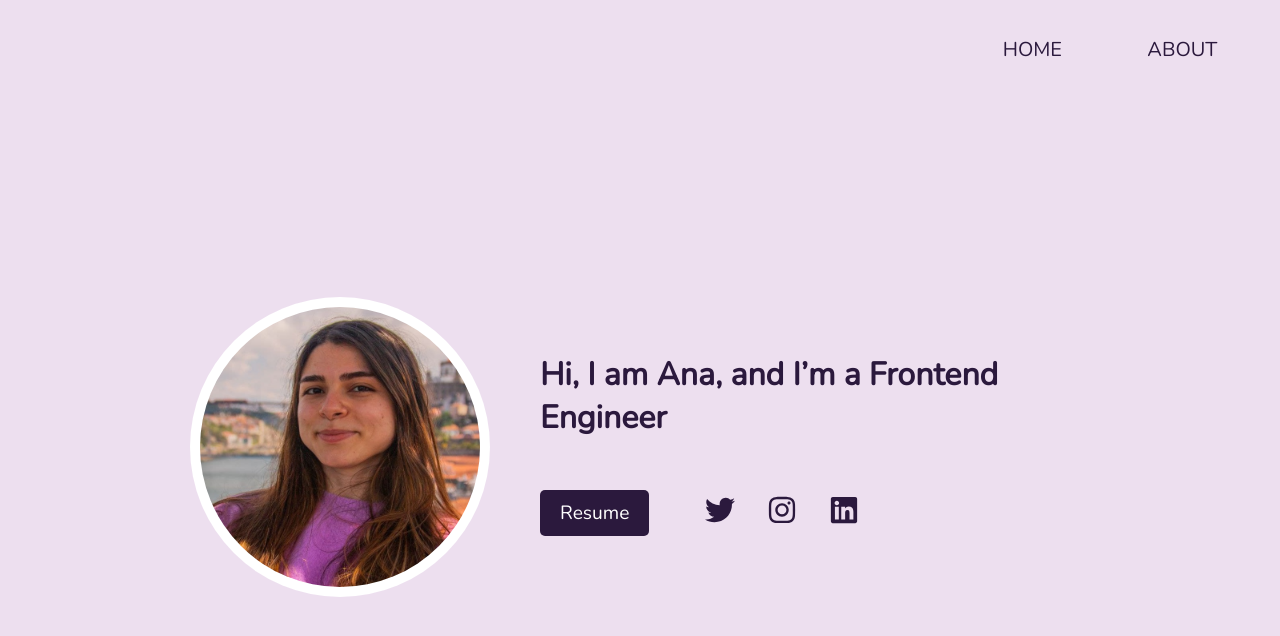
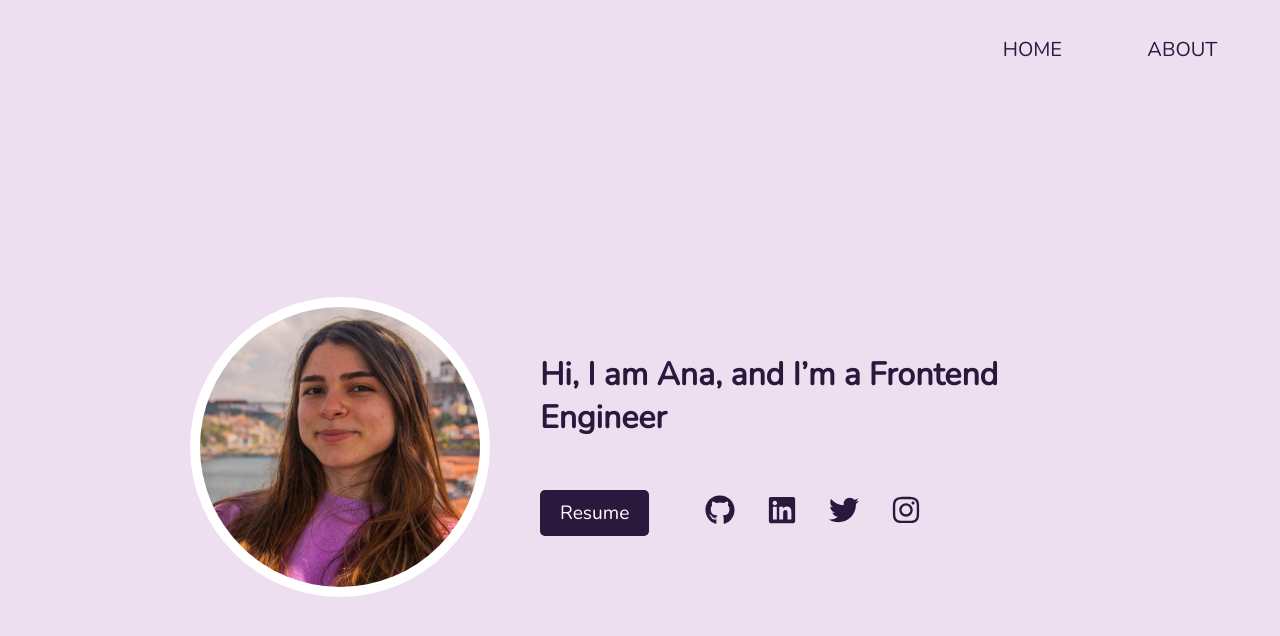
Before and after one commit to apvale/portfolio-next-gen, a Next.js app: page / in a window 1280 px wide. Shown: the top 636 px of the page. Built offline with nearby package versions, Linux system fonts and the light colour scheme.

Commit message:
add github icon to social list

```diff
--- a/pages/components/Home.jsx
+++ b/pages/components/Home.jsx
@@ -1,7 +1,7 @@
 import styles from "../../styles/styles.module.css";
 import Image from "next/image";
 import Header from "./Header.jsx";
-import { FaLinkedin, FaTwitter, FaInstagram } from "react-icons/fa";
+import { FaLinkedin, FaTwitter, FaInstagram, FaGithub } from "react-icons/fa";
 
 export default function Home() {
   return (
@@ -29,6 +29,22 @@ export default function Home() {
                     <li className={styles["social-item"]}>
                       <a
                         className={styles["social-link"]}
+                        href="https://github.com/apvale"
+                      >
+                        <FaGithub size={30} />
+                      </a>
+                    </li>
+                    <li className={styles["social-item"]}>
+                      <a
+                        className={styles["social-link"]}
+                        href="https://www.linkedin.com/in/anapaulavale/"
+                      >
+                        <FaLinkedin size={30} />
+                      </a>
+                    </li>
+                    <li className={styles["social-item"]}>
+                      <a
+                        className={styles["social-link"]}
                         href="https://twitter.com/apvale"
                       >
                         <FaTwitter size={30} />
@@ -42,14 +58,6 @@ export default function Home() {
                         <FaInstagram size={30} />
                       </a>
                     </li>
-                    <li className={styles["social-item"]}>
-                      <a
-                        className={styles["social-link"]}
-                        href="https://www.linkedin.com/in/anapaulavale/"
-                      >
-                        <FaLinkedin size={30} />
-                      </a>
-                    </li>
                   </ul>
                 </div>
               </div>
```
Also changed, not shown: 1 other file (tests, documents, lock files or other folders).
